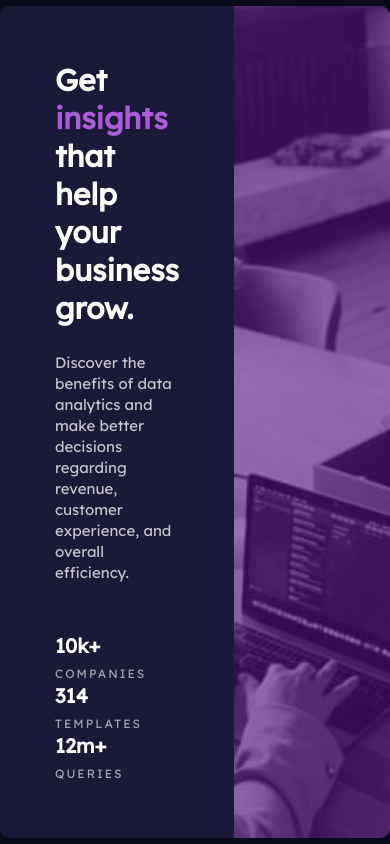
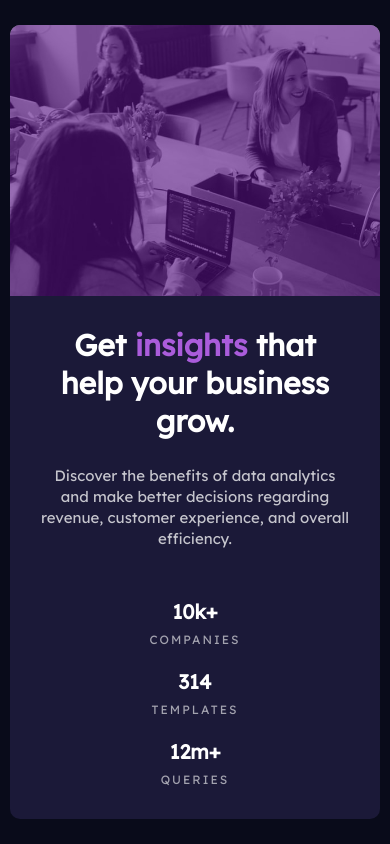
Before and after one commit to lifeoncode-zz/stats-preview-card-component, a plain HTML site: page index.html in a window 390 px wide. Drawn offline with Linux system fonts and the light colour scheme.

Commit message:
mobile version complete

```diff
--- a/scss/style.scss
+++ b/scss/style.scss
@@ -14,6 +14,15 @@ img {
 
     &.mobile {
         display: none;
+    }
+
+    @media only screen and (max-width: 770px) {
+        display: none;
+
+        &.mobile {
+            display: block;
+            width: 100%;
+        }
     }
 }
 
@@ -60,11 +69,24 @@ img {
                     font-weight: normal;
                 }
             }
+
+            @media only screen and (max-width: 400px) {
+                @include grid();
+            }
+        }
+
+        @media only screen and (max-width: 480px) {
+            padding: 30px;
+        }
+
+        @media only screen and (max-width: 400px) {
+            text-align: center;
         }
     }
 
     .image {
         position: relative;
+        width: 100%;
 
         &::after {
             position: absolute;
@@ -77,4 +99,13 @@ img {
             opacity: 0.6;
         }
     }
+
+    @media only screen and (max-width: 930px) {
+        max-width: 95%;
+    }
+
+    @media only screen and (max-width: 770px) {
+        @include flex($direction:column-reverse);
+        margin: 20px auto;
+    }
 }
```
Also changed, not shown: scss/style.css, 1 other file.
